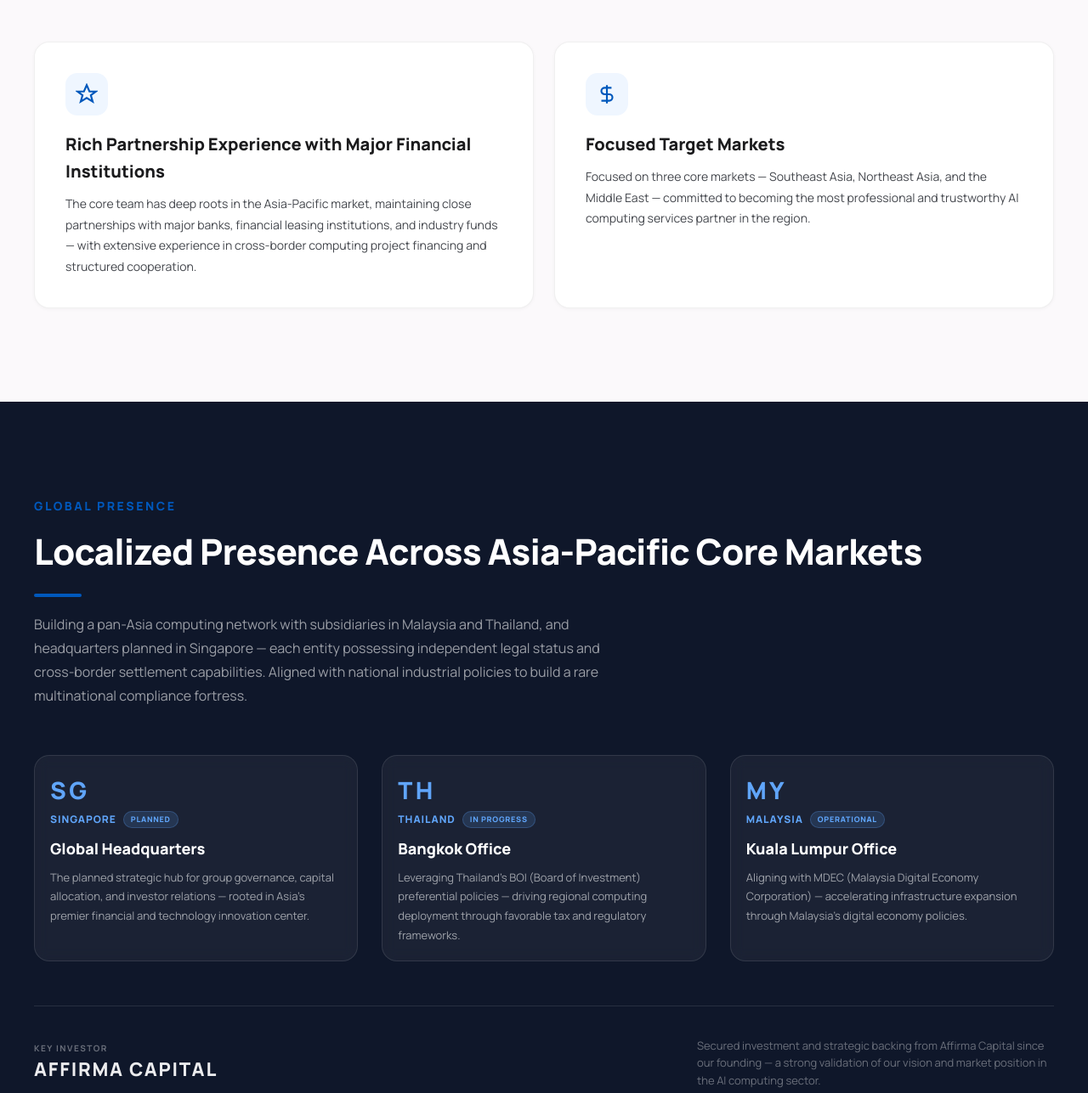
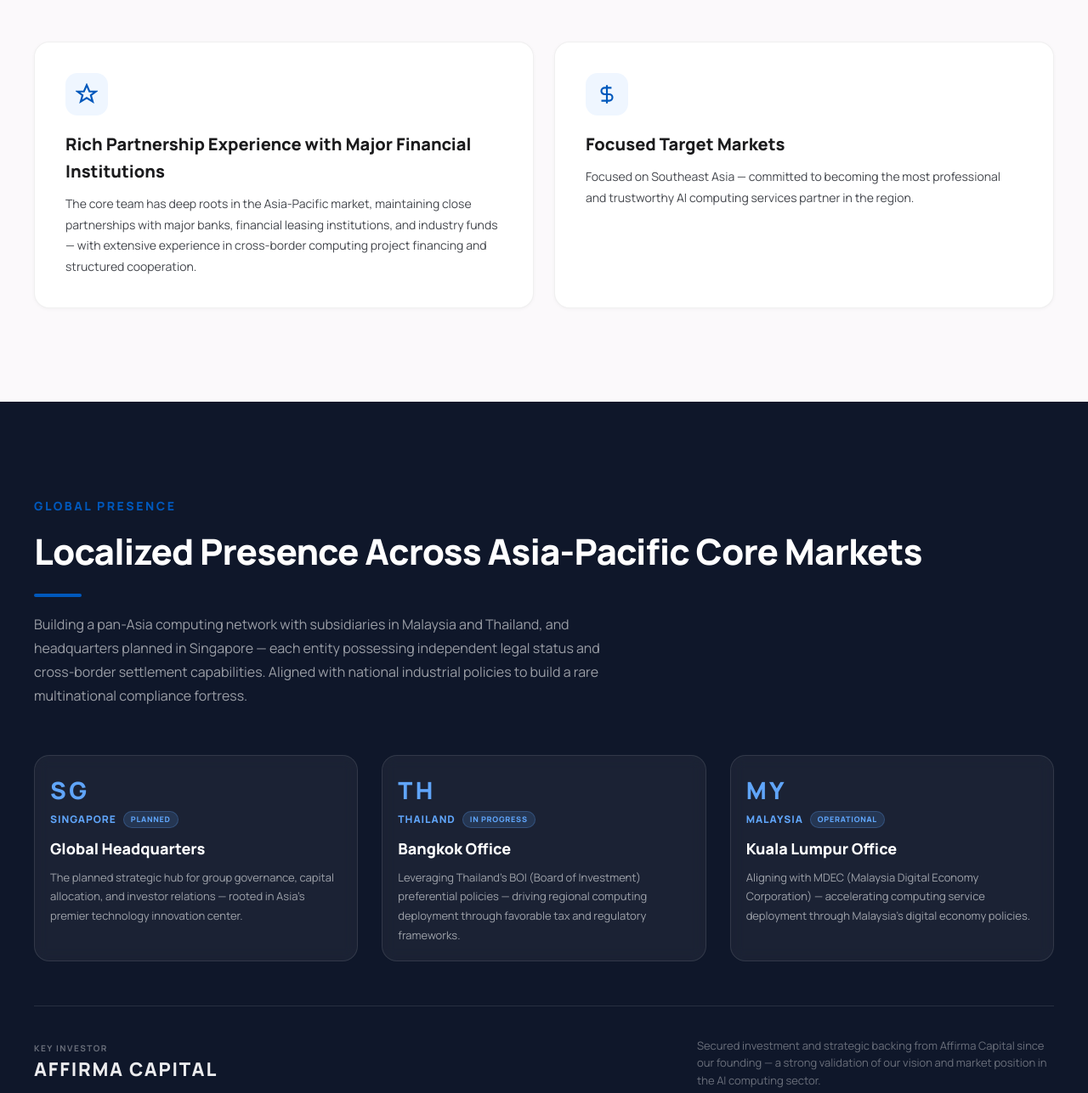
Before and after one commit to apexarborai/apexarbor, a plain HTML site: page index.html in a window 1280 px wide. Shown: the part 3309-4596 px from the top of the page at 85% size. Drawn offline with Linux system fonts and the light colour scheme.

Commit message:
Update: focus only on Southeast Asia, remove Northeast Asia and Middle East

```diff
--- a/index.html
+++ b/index.html
@@ -954,7 +954,7 @@
         <div class="cap-card">
           <div class="cap-card-icon"><svg viewBox="0 0 24 24" fill="none" stroke="#0058bc" stroke-width="2"><path d="M12 2v20M17 5H9.5a3.5 3.5 0 000 7h5a3.5 3.5 0 010 7H6"/></svg></div>
           <h3>Focused Target Markets</h3>
-          <p>Focused on three core markets — Southeast Asia, Northeast Asia, and the Middle East — committed to becoming the most professional and trustworthy AI computing services partner in the region.</p>
+          <p>Focused on Southeast Asia — committed to becoming the most professional and trustworthy AI computing services partner in the region.</p>
         </div>
       </div>
     </div>
@@ -972,9 +972,9 @@
         <p>Building a pan-Asia computing network with subsidiaries in Malaysia and Thailand, and headquarters planned in Singapore — each entity possessing independent legal status and cross-border settlement capabilities. Aligned with national industrial policies to build a rare multinational compliance fortress.</p>
       </div>
       <div class="grid-3">
-        <div class="globe-card"><div class="code">SG</div><div class="country">Singapore <span class="status-tag">Planned</span></div><h4>Global Headquarters</h4><p>The planned strategic hub for group governance, capital allocation, and investor relations — rooted in Asia's premier financial and technology innovation center.</p></div>
+        <div class="globe-card"><div class="code">SG</div><div class="country">Singapore <span class="status-tag">Planned</span></div><h4>Global Headquarters</h4><p>The planned strategic hub for group governance, capital allocation, and investor relations — rooted in Asia's premier technology innovation center.</p></div>
         <div class="globe-card"><div class="code">TH</div><div class="country">Thailand <span class="status-tag">In Progress</span></div><h4>Bangkok Office</h4><p>Leveraging Thailand's BOI (Board of Investment) preferential policies — driving regional computing deployment through favorable tax and regulatory frameworks.</p></div>
-        <div class="globe-card"><div class="code">MY</div><div class="country">Malaysia <span class="status-tag">Operational</span></div><h4>Kuala Lumpur Office</h4><p>Aligning with MDEC (Malaysia Digital Economy Corporation) — accelerating infrastructure expansion through Malaysia's digital economy policies.</p></div>
+        <div class="globe-card"><div class="code">MY</div><div class="country">Malaysia <span class="status-tag">Operational</span></div><h4>Kuala Lumpur Office</h4><p>Aligning with MDEC (Malaysia Digital Economy Corporation) — accelerating computing service deployment through Malaysia's digital economy policies.</p></div>
       </div>
       <div class="shareholder">
         <div><div class="lbl">Key Investor</div><div class="name">AFFIRMA CAPITAL</div></div>
```
